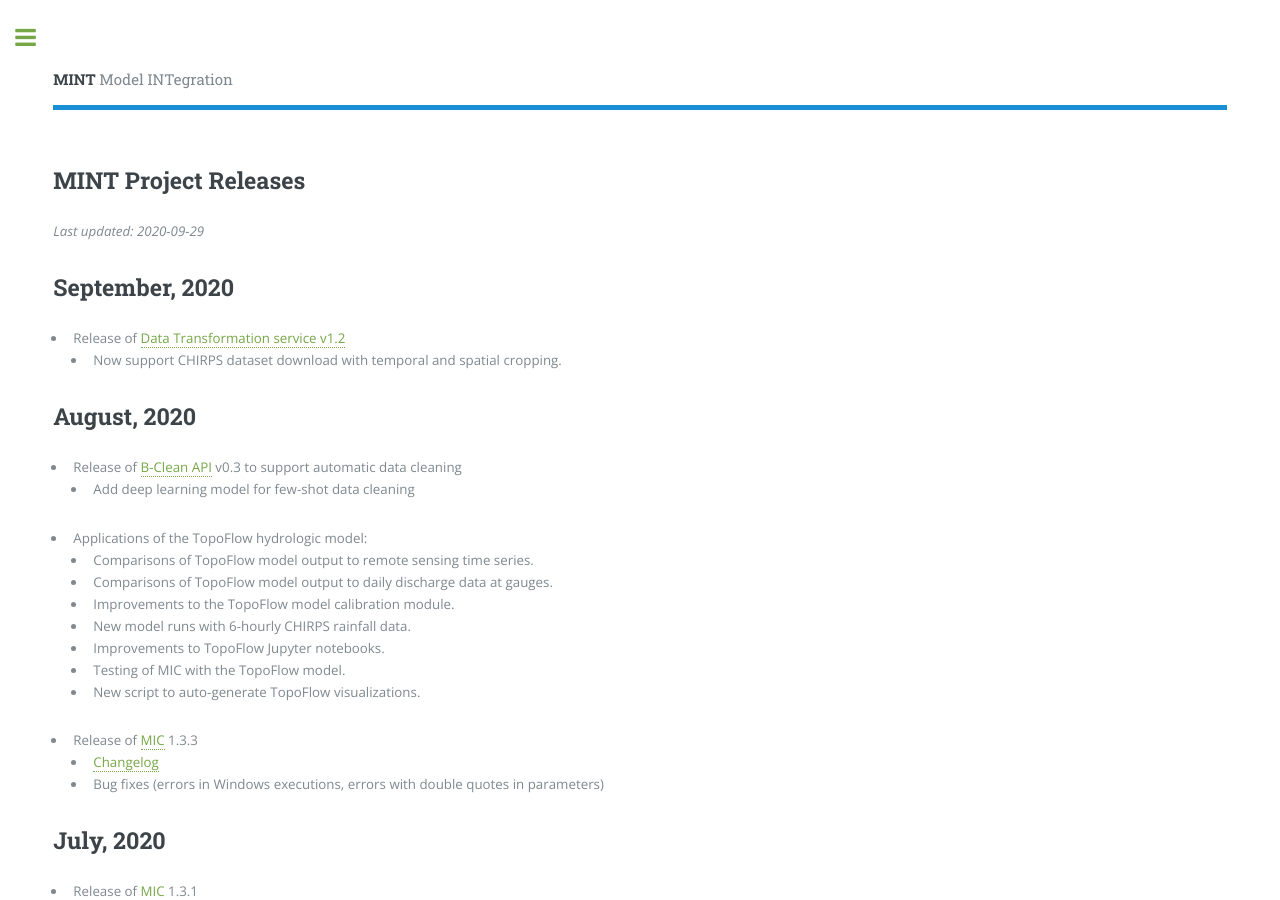
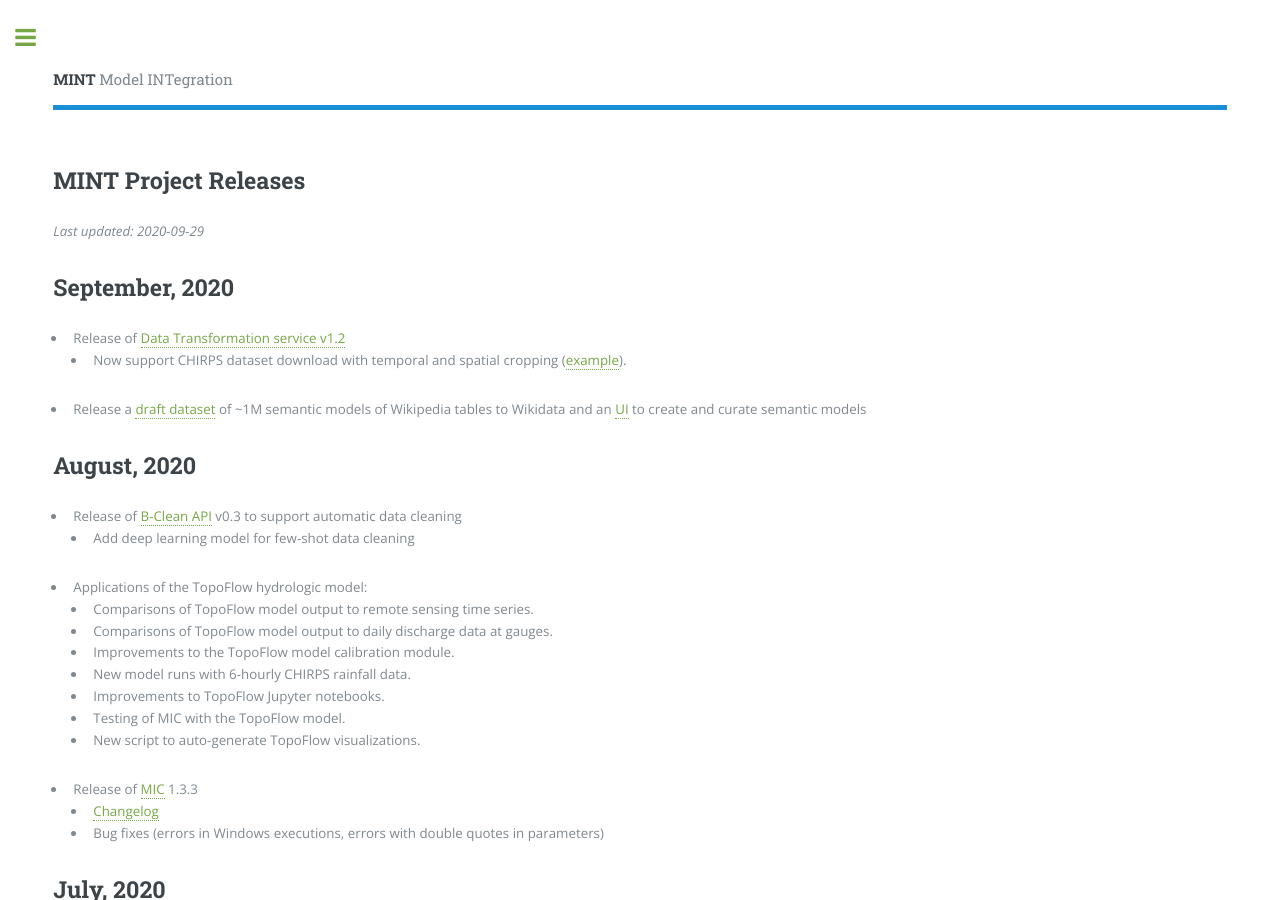
Before and after one commit to KnowledgeCaptureAndDiscovery/MINT, a Jekyll site: the page built from releases.md, in a window 1280 px wide and 900 px high. Built offline with Jekyll 4.4.1, drawn with Linux system fonts in a browser that asks for light colours.

Commit message:
Update releases.md

```diff
--- a/releases.md
+++ b/releases.md
@@ -7,7 +7,8 @@
 
 ## September, 2020
  * Release of [Data Transformation service v1.2]({{ '/products/data/' | absolute_url }}#transformation-services)
-   * Now support CHIRPS dataset download with temporal and spatial cropping.
+   * Now support CHIRPS dataset download with temporal and spatial cropping ([example](https://github.com/mintproject/MINT-Transformation/tree/master/examples/chirps)).
+ * Release a [draft dataset](https://drive.google.com/drive/folders/1ot6d4do1oLGXzAIIppx5j9ECDxzHkB-4?usp=sharing) of ~1M semantic models of Wikipedia tables to Wikidata and an [UI](https://github.com/binh-vu/semantic-modeling-ui) to create and curate semantic models
 
 ## August, 2020
 * Release of [B-Clean API](https://github.com/mintproject/byod-cleaning-api/tree/v0.3) v0.3 to support automatic data cleaning
```
